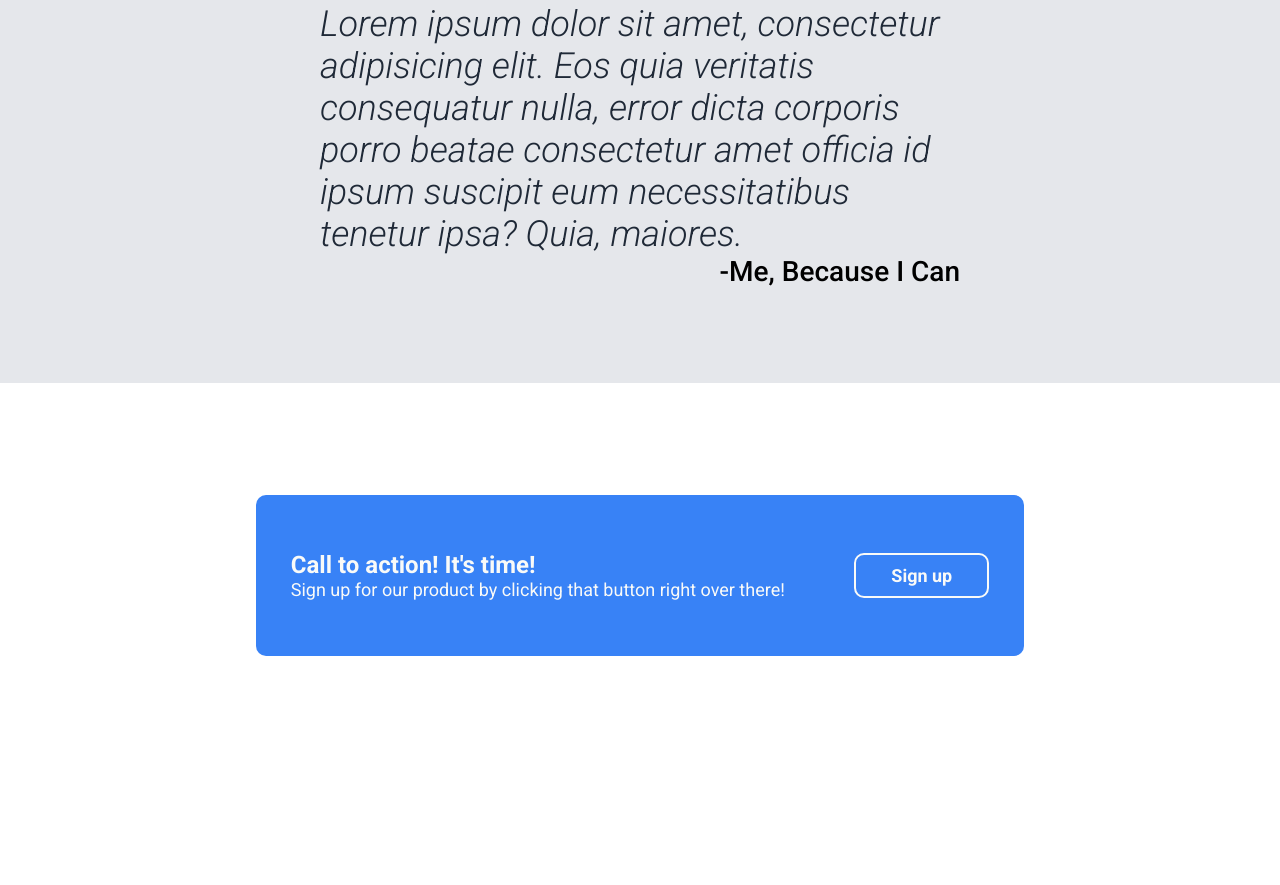
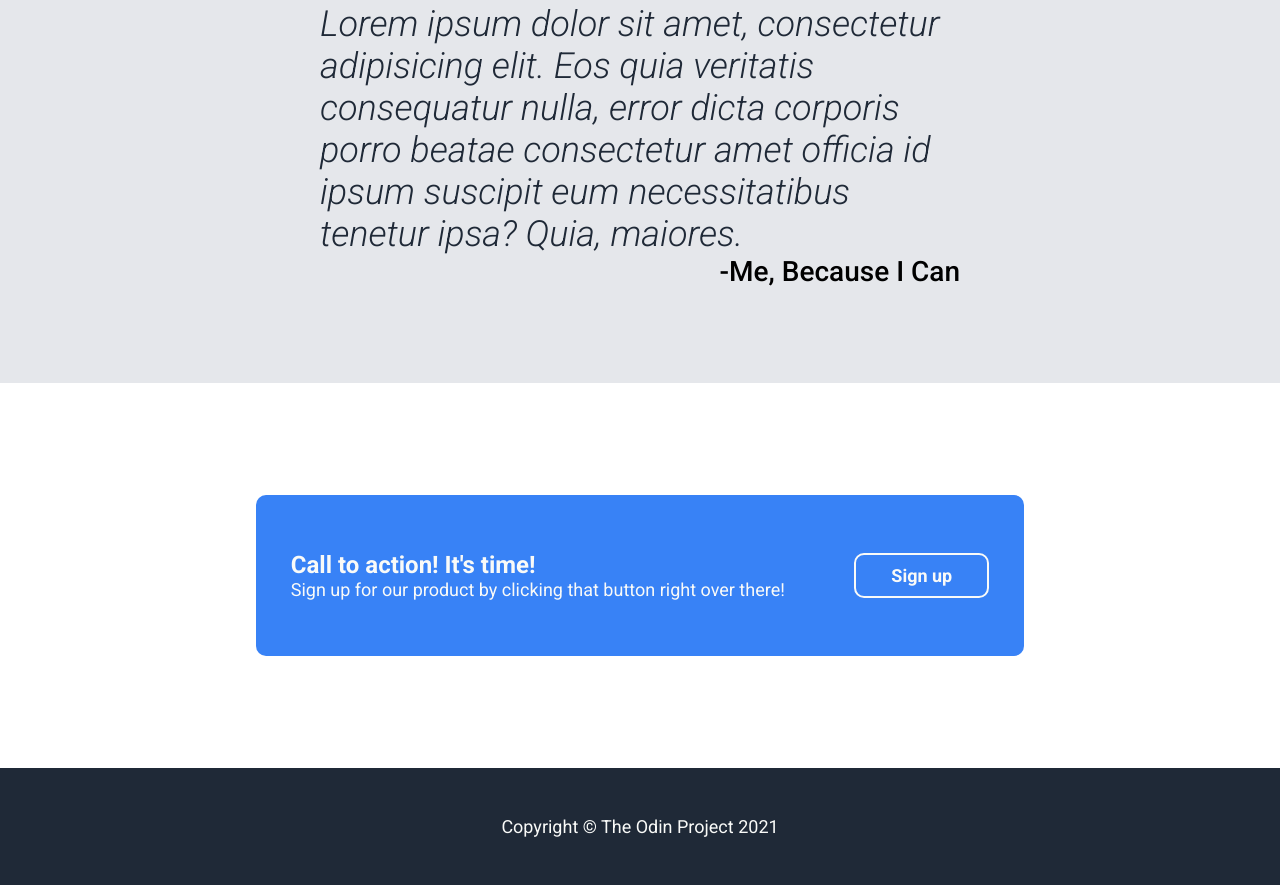
Before and after one commit to Intuos33/odin-landing, a plain HTML site: page index.html in a window 1280 px wide. Shown: the part 1230-2115 px from the top of the page. Before the commit the page ends 1998 px from the top, so only its background shows below. Drawn offline with Linux system fonts and the light colour scheme.

Commit message:
Finished the footer and completed the project

```diff
--- a/index.html
+++ b/index.html
@@ -101,5 +101,13 @@
                 </div>
             </div>
         </div>
+
+        <div class="footer-section">
+            <div class="container">
+                <div class="footer">
+                    <p>Copyright &copy; The Odin Project 2021</p>
+                </div>
+            </div>
+        </div>
     </body>
 </html>
--- a/styles/main.css
+++ b/styles/main.css
@@ -192,3 +192,19 @@
     font-size: 18px;
     font-weight: 600;
 }
+
+.footer-section{
+    display: flex;
+    align-items: center;
+    padding: 3em 0;
+    background: #1f2937;
+}
+
+.footer{
+    text-align: center;
+}
+
+.footer p{
+    font-size: 18px;
+    color: #f9faf8;
+}
```
